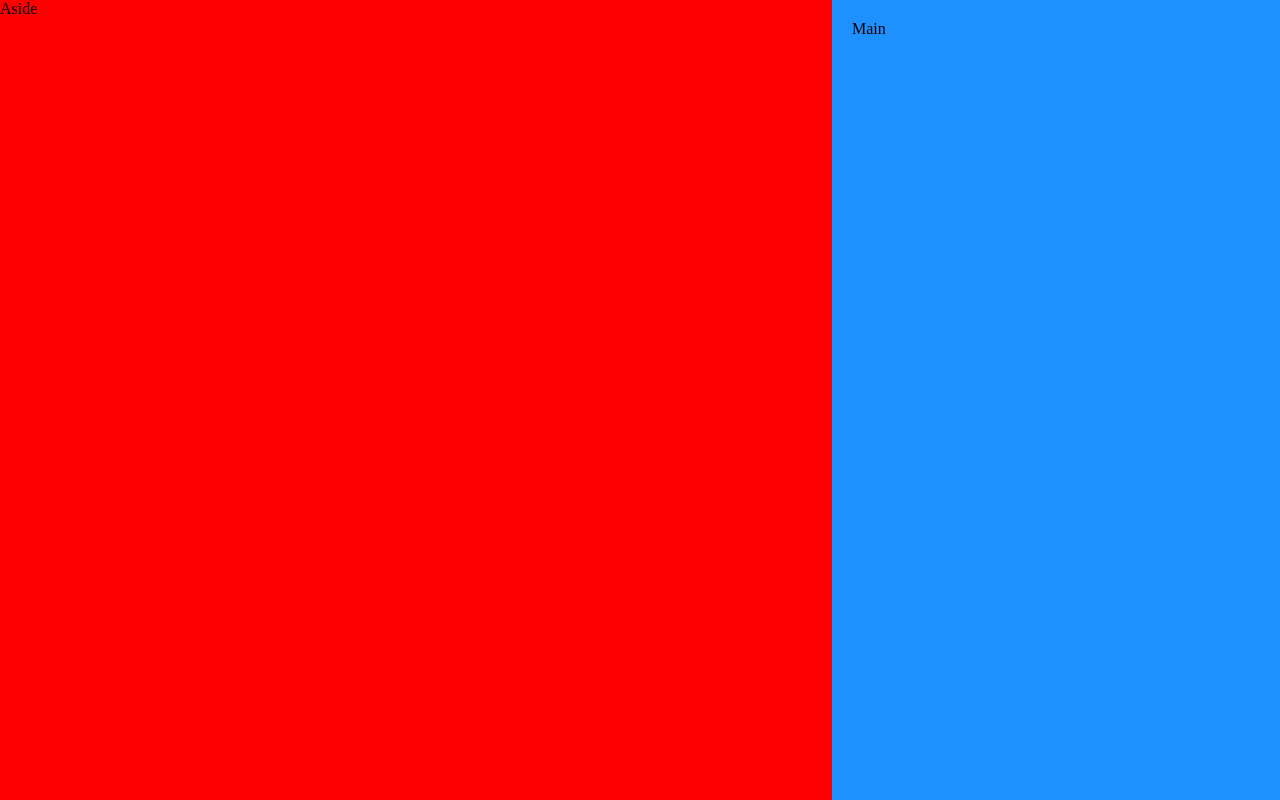
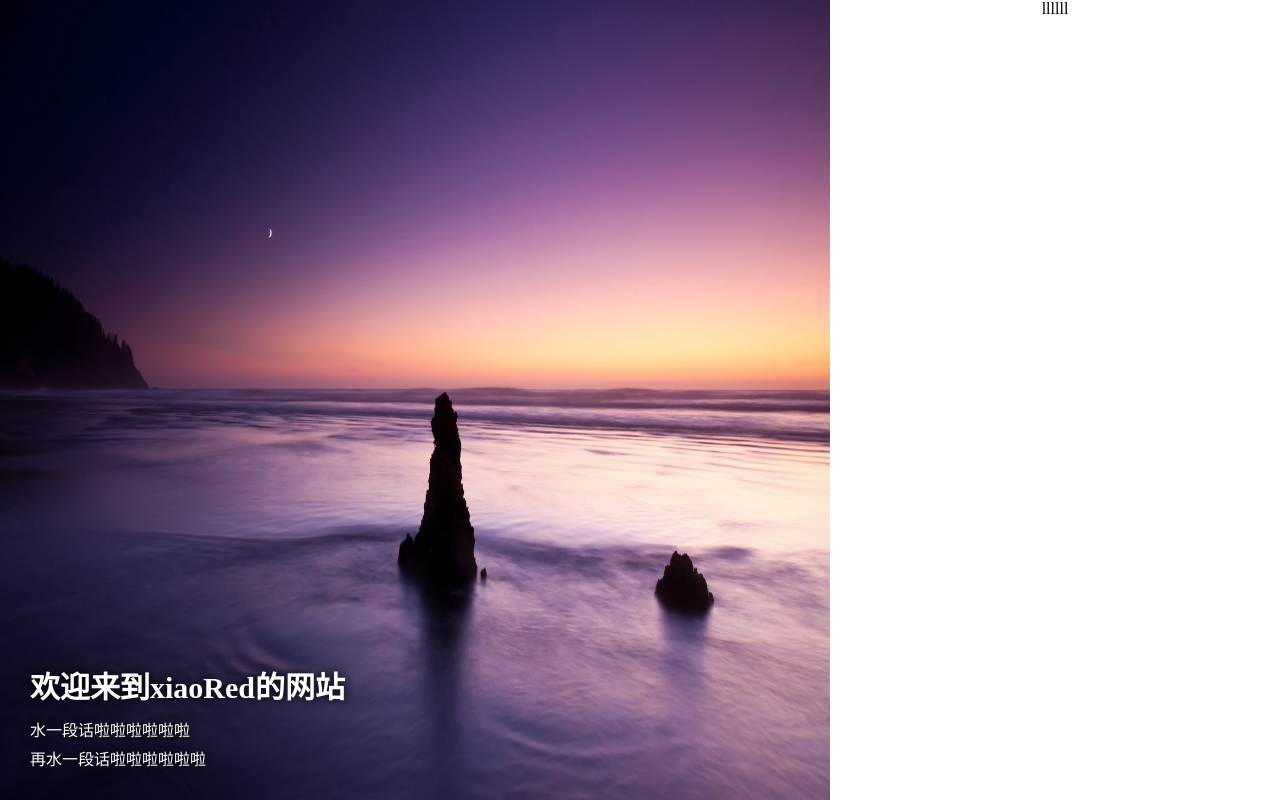
Before and after one commit to XiaoRedAh/ProTemplate_JWT, a Vue app in the folder frontend/: page / in a window 1280 px wide. Built offline with nearby package versions, Linux system fonts and the light colour scheme.

Commit message:
欢迎页面路由配置基本完成

```diff
--- a/frontend/package.json
+++ b/frontend/package.json
@@ -10,7 +10,8 @@
   },
   "dependencies": {
     "element-plus": "^2.3.9",
-    "vue": "^3.3.4"
+    "vue": "^3.3.4",
+    "vue-router": "^4.2.4"
   },
   "devDependencies": {
     "@vitejs/plugin-vue": "^4.2.3",
--- a/frontend/src/App.vue
+++ b/frontend/src/App.vue
@@ -1,10 +1,9 @@
 <script setup>
-import WelcomeIndex from "@/pages/WelcomeIndex.vue"
 
 </script>
 
 <template>
-<WelcomeIndex></WelcomeIndex>
+  <router-view></router-view>
 </template>
 
 <style scoped>
--- a/frontend/src/components/welcome/Login.vue
+++ b/frontend/src/components/welcome/Login.vue
@@ -3,7 +3,9 @@
 </script>
 
 <template>
-
+<div>
+  llllll
+</div>
 </template>
 
 <style scoped>
--- a/frontend/src/components/welcome/Register.vue
+++ b/frontend/src/components/welcome/Register.vue
@@ -3,7 +3,9 @@
 </script>
 
 <template>
-
+  <div>
+    rrrrr
+  </div>
 </template>
 
 <style scoped>
--- a/frontend/src/components/welcome/ResetPaw.vue
+++ b/frontend/src/components/welcome/ResetPaw.vue
@@ -3,7 +3,9 @@
 </script>
 
 <template>
-
+<div>
+  pppppp
+</div>
 </template>
 
 <style scoped>
--- a/frontend/src/main.js
+++ b/frontend/src/main.js
@@ -2,5 +2,8 @@ import { createApp } from 'vue'
 import App from './App.vue'
 import 'element-plus/dist/index.css'
 import '@/style.css'
+import router from '@/router'
 
-createApp(App).mount('#app')
+const app = createApp(App)
+app.use(router)
+app.mount('#app')
--- a/frontend/src/pages/WelcomeIndex.vue
+++ b/frontend/src/pages/WelcomeIndex.vue
@@ -3,30 +3,48 @@
 </script>
 
 <template>
-  <div class="layout">
-    <el-container class="container">
-      <el-aside class="aside">Aside</el-aside>
-      <el-main class="main">Main</el-main>
-    </el-container>
+  <div class="container">
+    <!--左侧壁纸固定-->
+    <div class="left">
+      <img style="width: 100%;height: 100%" fit="cover" src="@/assets/img/login.png"/>
+    </div>
+    <div class="welcome-title">
+      <div style="font-size: 30px;font-weight: bold">欢迎来到xiaoRed的网站</div>
+      <div style="margin-top: 10px">水一段话啦啦啦啦啦啦</div>
+      <div style="margin-top: 5px">再水一段话啦啦啦啦啦啦</div>
+    </div>
+    <!--右侧：根据路由展示登录/注册/重置密码组件-->
+    <div class="right">
+      <router-view></router-view>
+    </div>
+
   </div>
 </template>
 
+
 <style scoped>
-.layout{
-  height: 100vh
+.container {
+  height: 100vh;
+  overflow: hidden;
+  display: flex;
 }
 
-.container{
-  height: 100vh
+.left {
+  flex: 1;
 }
 
-.aside{
-  width: 65%;
-  background-color: red
+.right {
+  width: 450px;
+  text-align: center;
+  background-color: white;
+  z-index: 1
 }
 
-.main{
-  background-color: dodgerblue;
-  width: 35%
+.welcome-title {
+  position: absolute;
+  bottom: 30px;
+  left: 30px;
+  color: white;
+  text-shadow: 0 0 10px black;
 }
 </style>
--- /dev/null
+++ b/frontend/src/router/index.js
@@ -0,0 +1,32 @@
+import {createRouter, createWebHistory} from "vue-router";
+
+const router = createRouter({
+    history: createWebHistory(),
+    routes: [
+        {
+            path: '/',
+            name: 'welcome',
+            component: ()=>import('@/pages/WelcomeIndex.vue'),
+            children: [
+                {
+                    path: '',
+                    name: 'welcome-login',
+                    component: ()=>import('@/components/welcome/Login.vue'),
+                },
+                {
+                    path: 'register',
+                    name: 'welcome-register',
+                    component: ()=>import('@/components/welcome/Register.vue'),
+                },
+                {
+                    path: 'reset',
+                    name: 'welcome-reset',
+                    component: ()=>import('@/components/welcome/ResetPaw.vue'),
+                }
+            ]
+        }
+    ]
+
+})
+
+export default router
```
Also changed, not shown: frontend/src/assets/img/login.png (added), 1 other file (tests, documents, lock files or other folders).
